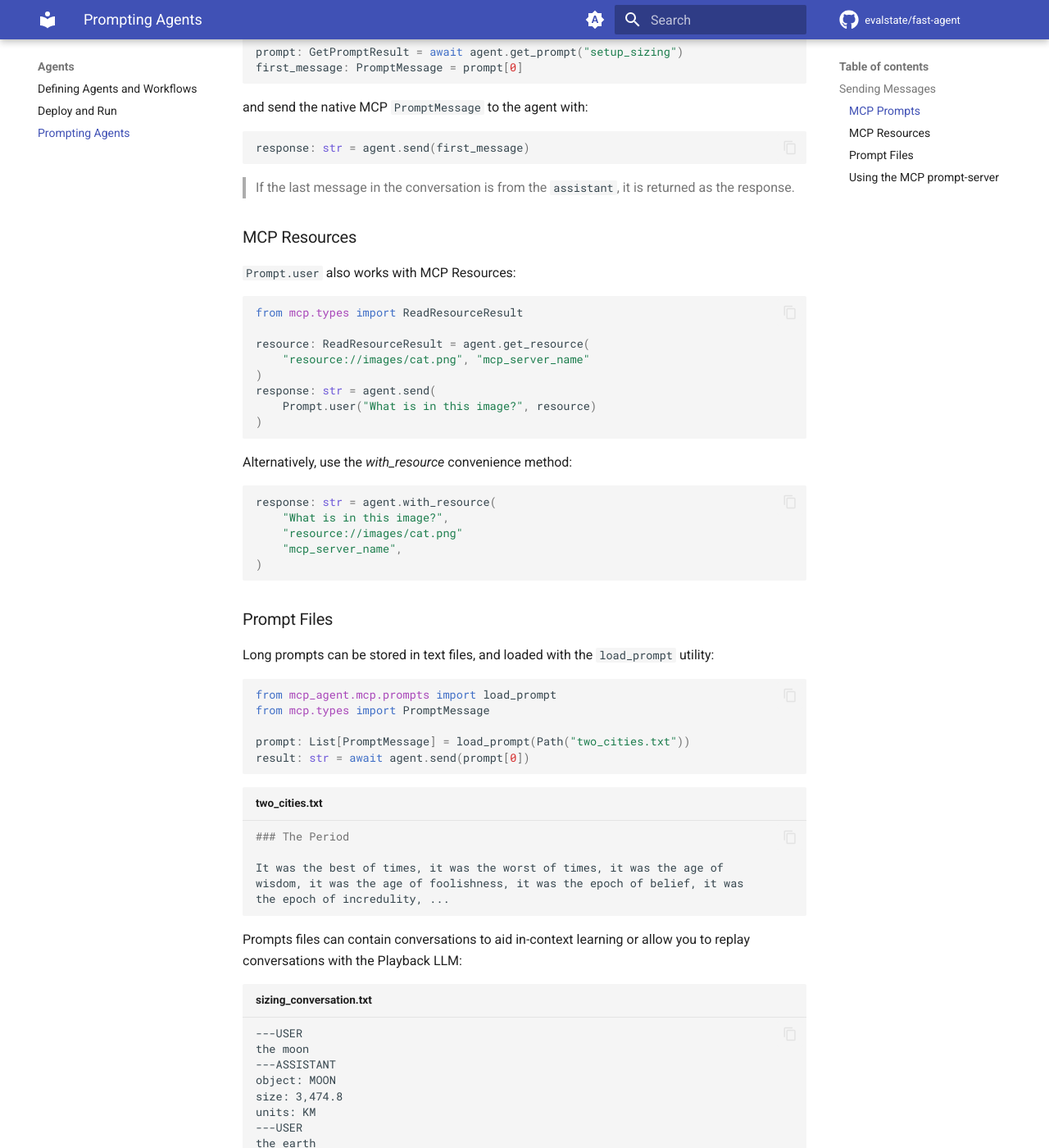
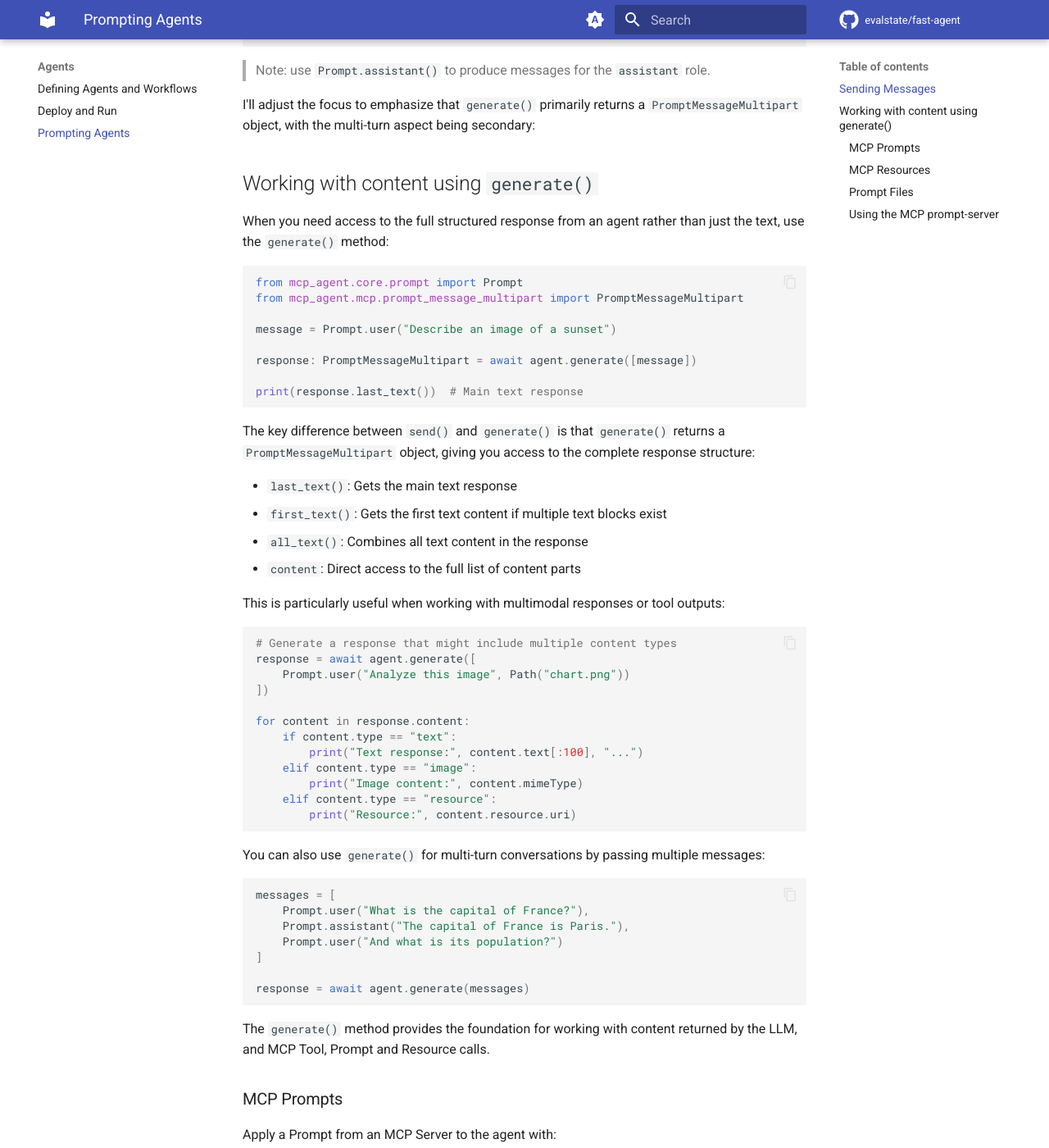
Before and after one commit to evalstate/fast-agent-docs, an MkDocs documentation site: the page built from docs/agents/prompting.md, in a window 1280 px wide and 1400 px high, scrolled down 1207 px. Shown: the whole window at 82% size. Built offline with MkDocs 1.6.1 and Material for MkDocs 9.7.7, drawn with Linux system fonts in a browser that asks for light colours; comment, search, counter and statistics services are not loaded; some of the changed text lies outside the part shown.

Commit message:
enhance prompting content, warn on openrouter

````diff
--- a/docs/agents/prompting.md
+++ b/docs/agents/prompting.md
@@ -12,7 +12,9 @@ The simplest way of sending a message to an agent is the `send` method:
 response: str = await agent.send("how are you?")
 ```
 
-Attach files by using the `Prompt.user()` method to construct the message:
+This returns the text of the agent's response as a string, making it ideal for simple interactions.
+
+You can attach files by using `Prompt.user()` method to construct your message:
 
 ```python
 from mcp_agent.core.prompt import Prompt
@@ -26,9 +28,82 @@ plans: str = await agent.send(
 )
 ```
 
-Attached files are converted to the appropriate MCP Type (e.g. ImageContent for Images, EmbeddedResource for PDF and TextResource).
+`Prompt.user()` automatically converts content to the appropriate MCP Type. For example, `image/png` becomes `ImageContent` and `application/pdf` becomes an EmbeddedResource.
+
+You can also use MCP Types directly - for example:
+
+```python
+from mcp.types import ImageContent, TextContent
+
+mcp_text: TextContent = TextContent(type="text", text="Analyse this image.")
+mcp_image: ImageContent = ImageContent(type="image",
+                          mimeType="image/png",
+                          data=base_64_encoded)
+
+response: str  = await agent.send(
+    Prompt.user(
+        mcp_text,
+        mcp_image
+    )
+)
+```
 
 > Note: use `Prompt.assistant()` to produce messages for the `assistant` role.
+
+I'll adjust the focus to emphasize that `generate()` primarily returns a `PromptMessageMultipart` object, with the multi-turn aspect being secondary:
+
+## Working with content using `generate()`
+
+When you need access to the full structured response from an agent rather than just the text, use the `generate()` method:
+
+```python
+from mcp_agent.core.prompt import Prompt
+from mcp_agent.mcp.prompt_message_multipart import PromptMessageMultipart
+
+message = Prompt.user("Describe an image of a sunset")
+
+response: PromptMessageMultipart = await agent.generate([message])
+
+print(response.last_text())  # Main text response
+```
+
+The key difference between `send()` and `generate()` is that `generate()` returns a `PromptMessageMultipart` object, giving you access to the complete response structure:
+
+- `last_text()`: Gets the main text response
+- `first_text()`: Gets the first text content if multiple text blocks exist
+- `all_text()`: Combines all text content in the response
+- `content`: Direct access to the full list of content parts
+
+This is particularly useful when working with multimodal responses or tool outputs:
+
+```python
+# Generate a response that might include multiple content types
+response = await agent.generate([
+    Prompt.user("Analyze this image", Path("chart.png"))
+])
+
+for content in response.content:
+    if content.type == "text":
+        print("Text response:", content.text[:100], "...")
+    elif content.type == "image":
+        print("Image content:", content.mimeType)
+    elif content.type == "resource":
+        print("Resource:", content.resource.uri)
+```
+
+You can also use `generate()` for multi-turn conversations by passing multiple messages:
+
+```python
+messages = [
+    Prompt.user("What is the capital of France?"),
+    Prompt.assistant("The capital of France is Paris."),
+    Prompt.user("And what is its population?")
+]
+
+response = await agent.generate(messages)
+```
+
+The `generate()` method provides the foundation for working with content returned by the LLM, and MCP Tool, Prompt and Resource calls.
 
 ### MCP Prompts
 
````
Also changed, not shown: docs/models/llm_providers.md (+19 -22 lines).
